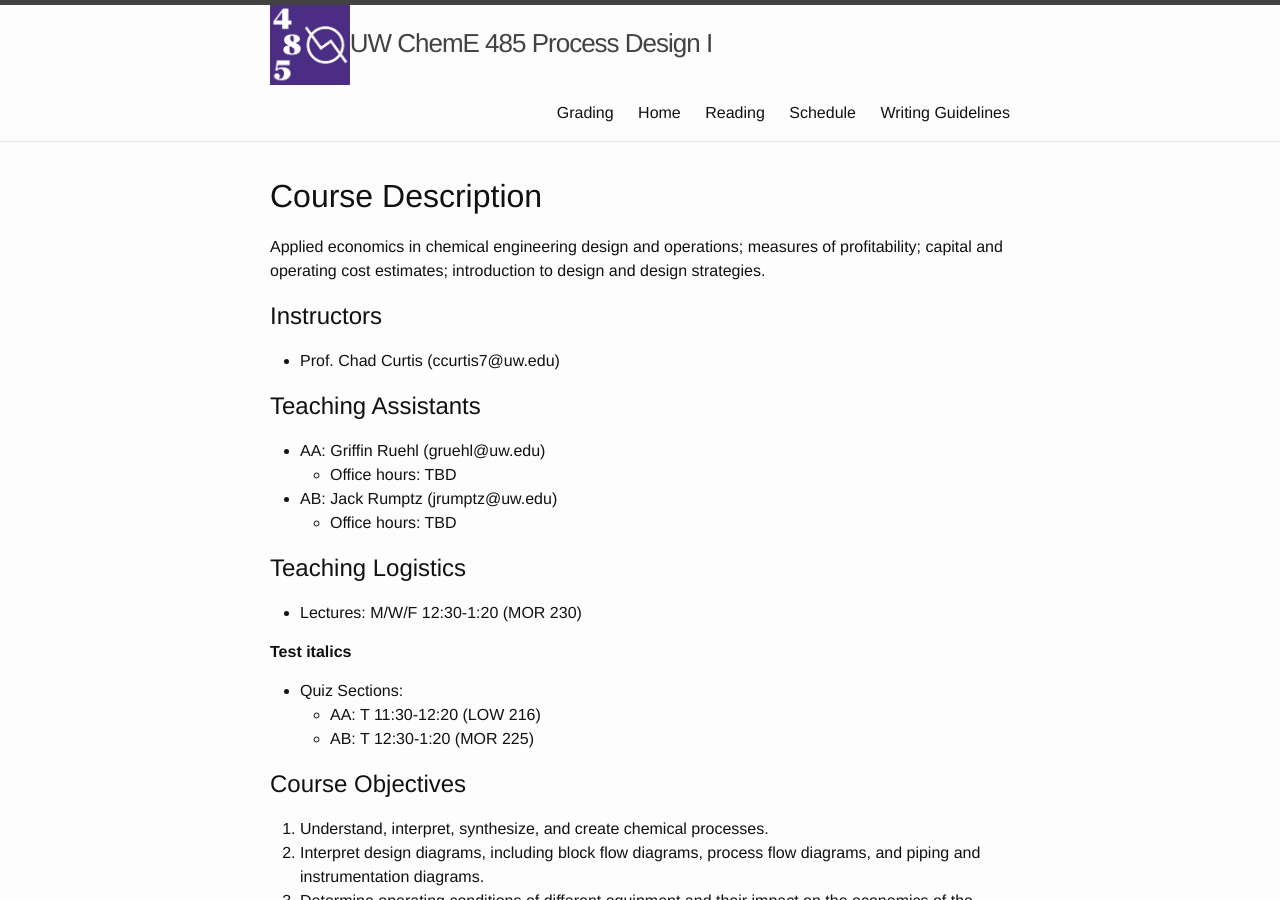
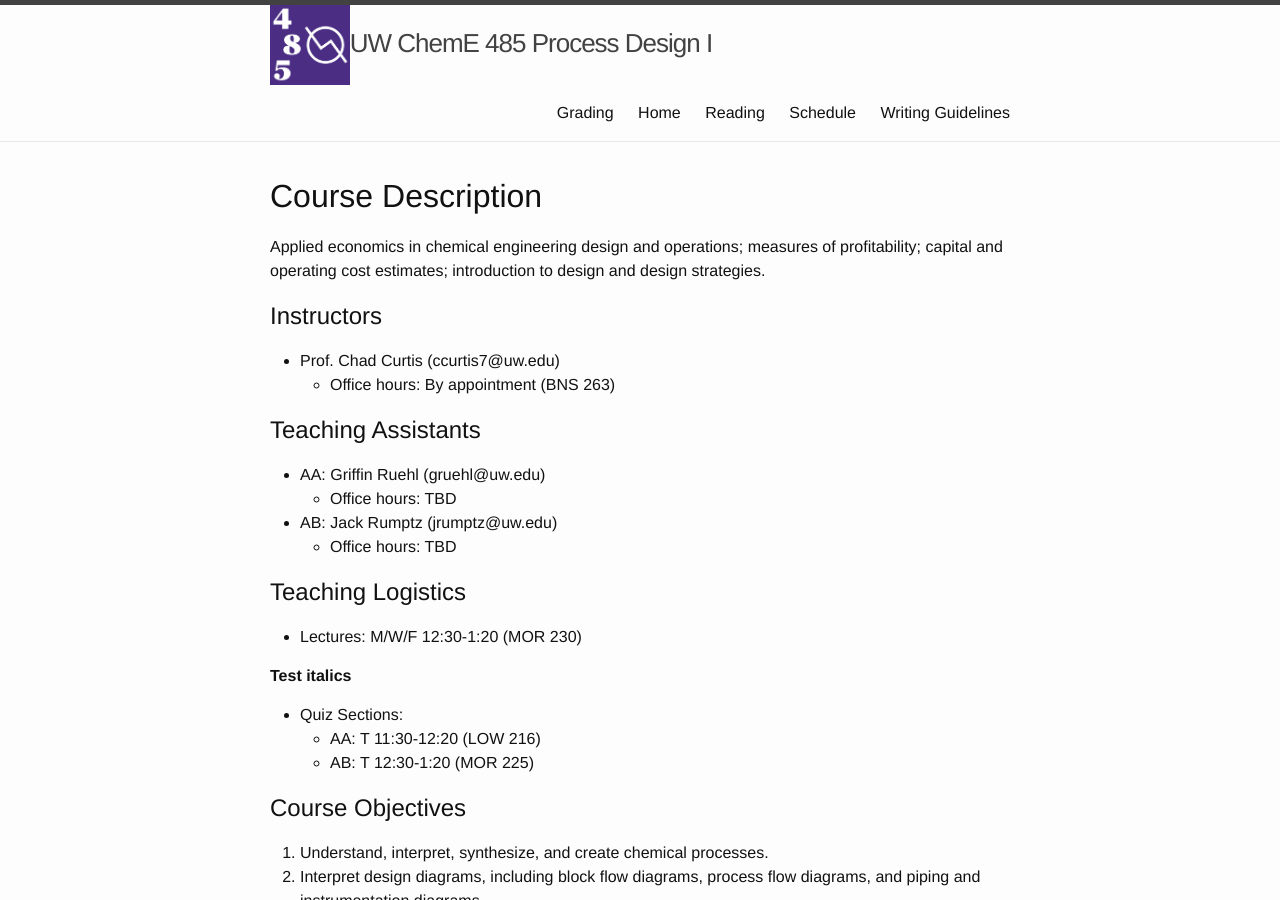
Before and after one commit to uw-cheme485/uw-cheme485.github.io, a Jekyll site: the page built from index.md, in a window 1280 px wide and 900 px high. Built offline with Jekyll 4.4.1, drawn with Linux system fonts in a browser that asks for light colours.

Commit message:
Added my office hours.

```diff
--- a/index.md
+++ b/index.md
@@ -11,6 +11,7 @@ Applied economics in chemical engineering design and operations; measures of pro
 ## Instructors
 
 - Prof. Chad Curtis (ccurtis7@uw.edu)
+  * Office hours: By appointment (BNS 263)
 
 ## Teaching Assistants
 
```
